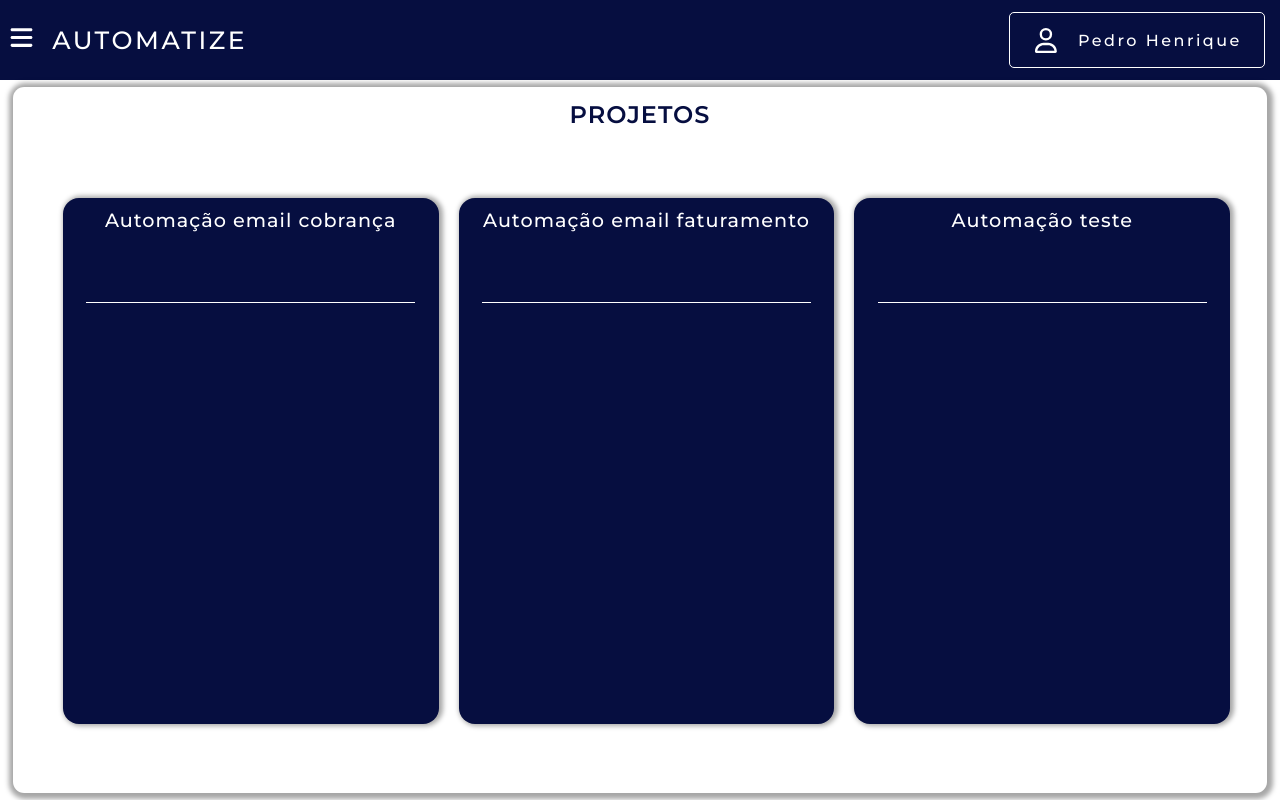
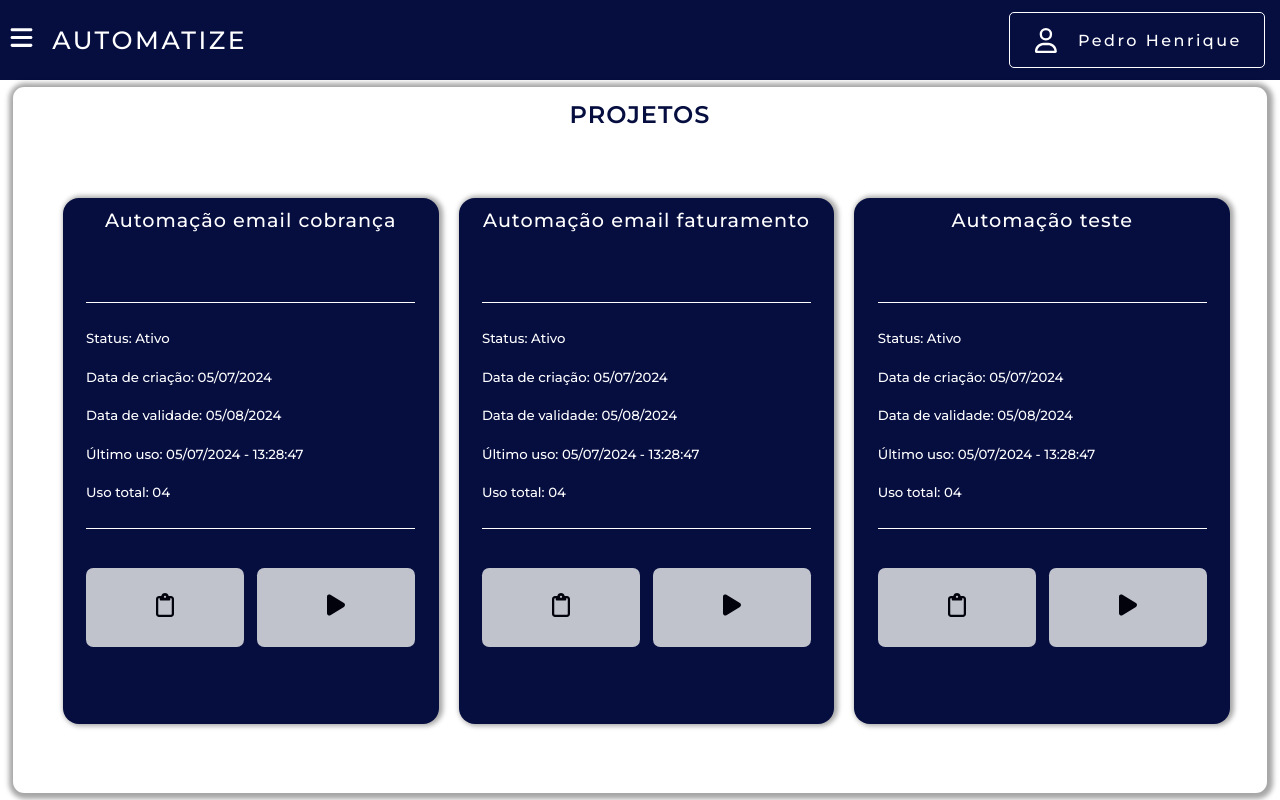
Before and after one commit to Pedro-Novais/Automatize, a React (Vite) app: page /projects in a window 1280 px wide. Built offline with nearby package versions, Linux system fonts and the light colour scheme.

Commit message:
Finalizar componente de cards dos projetos

```diff
--- /dev/null
+++ b/src/components/Buttons.jsx
@@ -0,0 +1,7 @@
+export function Buttons(props){
+    return(
+        <button className={props.style} onClick={props.action}>
+            {props.children}
+        </button>
+    )
+}
--- a/src/container/layout/style.css
+++ b/src/container/layout/style.css
@@ -108,7 +108,7 @@ header, p{
     transition: transform 0.3s ease;
     z-index: 5;
     white-space: nowrap;
-    /* animation: openSideBar .4s ease; */
+    /* animation: openSideBar .3s ease-out; */
 }
 
 .contentLinksSideBar{
--- a/src/container/projects/ContentProject.jsx
+++ b/src/container/projects/ContentProject.jsx
@@ -4,8 +4,8 @@ import { ProjectCard } from './components/ProjectCard'
 import './style.css'
 
 export function ContentProject() {
-    const teste = [4, 6, 2]
-    const title = ["Automação email cobrança", "Automação email faturamento", "Automação teste", "Chega de automação"]
+    const teste = [1,4,7]
+    const title = ["Automação email cobrança", "Automação email faturamento", "Automação teste", "Chega de automação", "Último titulo"]
 
     let typejustify = 'flex-start'
 
@@ -22,8 +22,10 @@ export function ContentProject() {
                     <div className='cardFlow'
                         style={{ justifyContent: `${typejustify}` }}>
                         {teste.map((element, index) => (
-                            <ProjectCard key={index} title={title[index]} typeFlex='center' />
+                            <ProjectCard key={index} title={title[index]} />
                         ))}
+
+                        <ProjectCard title='Soliçitar Projeto' offerService = {true} />
                     </div>
                 </div>
             </ContentPage>
--- /dev/null
+++ b/src/container/projects/components/ContentAboutCard.jsx
@@ -0,0 +1,5 @@
+export function ContentAboutCard({title, info}){
+    return (
+        <h5>{title}: {info}</h5>
+    )
+}
--- a/src/container/projects/components/ProjectCard.jsx
+++ b/src/container/projects/components/ProjectCard.jsx
@@ -1,9 +1,62 @@
 import { TitlePage } from "../../../components/TitlePage"
+import { ContentAboutCard } from "./ContentAboutCard"
+import { Buttons } from "../../../components/Buttons"
 
-export function ProjectCard({title}){
+import { FaRegClipboard } from "react-icons/fa6";
+import { FaPlay } from "react-icons/fa6";
+import { FaHandHoldingDollar } from "react-icons/fa6";
+import { BsJustify } from "react-icons/bs";
+
+export function ProjectCard({ title, offerService = false }) {
+
+    const actionInfo = () => {
+        console.log('visualizar informações!')
+    }
+
+    const actionPlay = () => {
+        console.log('Rodar a automação!')
+    }
+
+    const actionNewService = () => {
+        console.log('Soliçitar novos serviços!')
+    }
+
     return (
         <div className="cards">
-            <TitlePage title={title}/>
+            <TitlePage title={title} />
+            <div className="contentAboutCard" style={offerService ? {alignItems: 'center'} : {}}>
+                {
+                    !offerService ?
+                        <>
+                            <ContentAboutCard title="Status" info="Ativo" />
+                            <ContentAboutCard title="Data de criação" info="05/07/2024" />
+                            <ContentAboutCard title="Data de validade" info="05/08/2024" />
+                            <ContentAboutCard title="Último uso" info="05/07/2024 - 13:28:47" />
+                            <ContentAboutCard title="Uso total" info="04" />
+                        </> :
+                        <>
+
+                        <p>Adquirir novo projeto!</p>
+
+                        </>
+                }
+            </div>
+            <div className="contentButtonsCard" style={offerService ? {justifyContent:'center'} : {}}>
+                {
+                    !offerService ?
+                        <>
+                            <Buttons style='styleButtons' action={actionInfo}>
+                                <FaRegClipboard />
+                            </Buttons>
+                            <Buttons style='styleButtons' action={actionPlay}>
+                                <FaPlay />
+                            </Buttons>
+                        </> :
+                        <Buttons style='styleButtons' action={actionNewService}>
+                            <FaHandHoldingDollar />
+                        </Buttons>
+                }
+            </div>
         </div>
     )
 }
--- a/src/container/projects/style.css
+++ b/src/container/projects/style.css
@@ -1,9 +1,9 @@
-.containerProjects{
+.containerProjects {
     height: 100%;
     padding: .5em;
 }
 
-.cardFlow{
+.cardFlow {
     display: flex;
     flex-direction: row;
     /* justify-content: center; */
@@ -19,7 +19,7 @@
     text-align: center;
 }
 
-.cardFlow::-webkit-scrollbar-thumb{
+.cardFlow::-webkit-scrollbar-thumb {
     background-color: var(--color-two);
     border-radius: 10px;
 }
@@ -34,13 +34,13 @@
     height: 12px;
 }
 
-.cardFlow h2{
+.cardFlow h2 {
     /* background-color: blueviolet; */
     height: 18%;
     max-height: 18%;
     width: 90%;
     overflow-x: hidden;
-    overflow-y:hidden;
+    overflow-y: hidden;
     white-space: wrap;
     text-overflow: ellipsis;
     text-transform: none;
@@ -49,12 +49,13 @@
     color: var(--color-five);
 }
 
-.cards{
+.cards {
     display: flex;
     flex-direction: column;
     justify-content: flex-start;
     align-items: center;
     background-color: var(--color-two);
+    opacity: 1;
     color: var(--color-five);
     min-width: 32%;
     height: 90%;
@@ -64,9 +65,46 @@
     padding-left: 5px;
     padding-right: 5px;
     box-shadow: rgba(0, 0, 0, 0.35) 2px 0px 5px 2px;
+    transition: .2s;
 }
 
-.cards h2{
+.cards h2 {
     font-size: 1.2rem;
     margin-top: 10px;
 }
+
+.contentAboutCard {
+    display: flex;
+    flex-direction: column;
+    align-items: flex-start;
+    justify-content: space-around;
+    width: 90%;
+    height: 40%;
+    margin-top: 1em;
+    padding-bottom: 1em;
+    border-bottom: solid 1px;
+}
+
+.contentButtonsCard {
+    display: flex;
+    flex-direction: row;
+    justify-content: space-between;
+    align-items: center;
+    width: 90%;
+    height: 30%;
+}
+
+.styleButtons {
+    opacity: .8;
+    border-style: none;
+    width: 48%;
+    height: 50%;
+    border-radius: .3em;
+    transition: .2s;
+    font-size: 1.5rem;
+}
+
+.styleButtons:hover {
+    cursor: pointer;
+    opacity: 1;
+}
```
